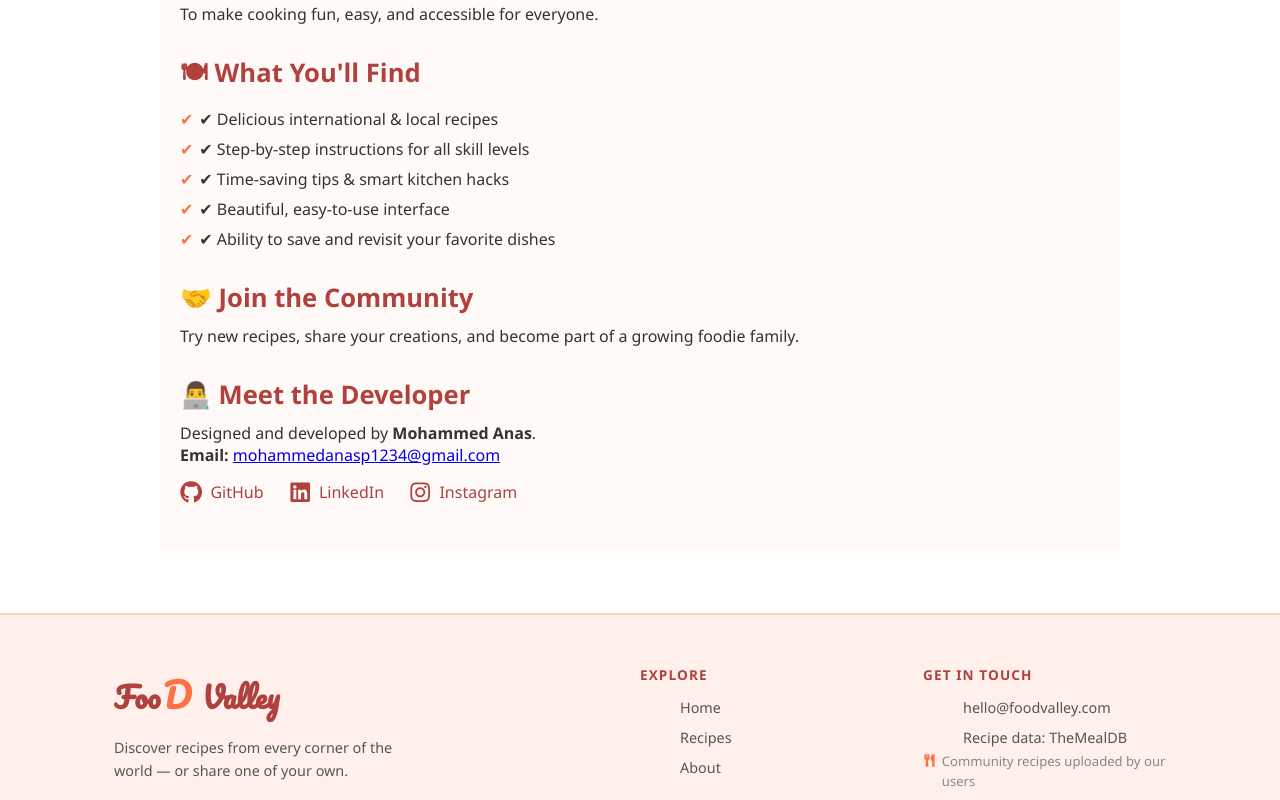
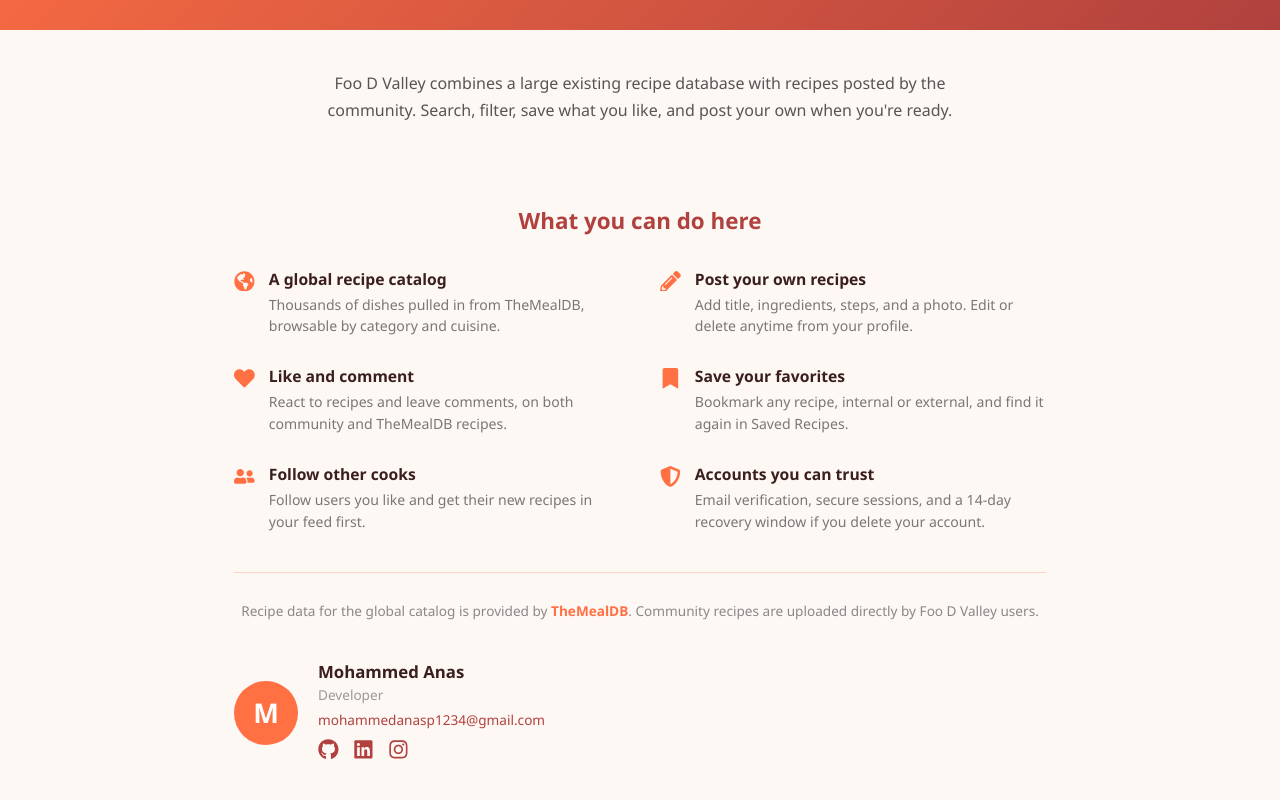
Before and after one commit to anasPalakkal/Foo-D-Valley, a React (Vite) app in the folder frontend/: page /about in a window 1280 px wide. Shown: the part 320-1120 px from the top of the page. Built offline with nearby package versions, Linux system fonts and the light colour scheme; no server answers.

Commit message:
update:new about page data and design

```diff
--- a/frontend/src/pages/About/About.jsx
+++ b/frontend/src/pages/About/About.jsx
@@ -1,58 +1,128 @@
 import React from 'react';
 import { Link } from 'react-router-dom';
-import { FaGithub, FaLinkedin, FaInstagram } from 'react-icons/fa';
+import {
+  FaGithub,
+  FaLinkedin,
+  FaInstagram,
+  FaGlobeAmericas,
+  FaPencilAlt,
+  FaHeart,
+  FaUserFriends,
+  FaShieldAlt,
+  FaBookmark,
+} from 'react-icons/fa';
 import styles from './About.module.css';
 import Footer from '../../components/Footer/Footer';
+
+const FEATURES = [
+  {
+    icon: FaGlobeAmericas,
+    title: 'A global recipe catalog',
+    text: "Thousands of dishes pulled in from TheMealDB, browsable by category and cuisine.",
+  },
+  {
+    icon: FaPencilAlt,
+    title: 'Post your own recipes',
+    text: 'Add title, ingredients, steps, and a photo. Edit or delete anytime from your profile.',
+  },
+  {
+    icon: FaHeart,
+    title: 'Like and comment',
+    text: 'React to recipes and leave comments, on both community and TheMealDB recipes.',
+  },
+  {
+    icon: FaBookmark,
+    title: 'Save your favorites',
+    text: 'Bookmark any recipe, internal or external, and find it again in Saved Recipes.',
+  },
+  {
+    icon: FaUserFriends,
+    title: 'Follow other cooks',
+    text: 'Follow users you like and get their new recipes in your feed first.',
+  },
+  {
+    icon: FaShieldAlt,
+    title: 'Accounts you can trust',
+    text: 'Email verification, secure sessions, and a 14-day recovery window if you delete your account.',
+  },
+];
 
 const About = () => {
   return (
     <>
-      <div className={styles['about-container']}>
-        <h1>About <span className={styles.highlight}>Foo <span className={styles['logo-d']}>D</span> Valley</span></h1>
+      <div className={styles.page}>
 
-        <p className={styles['intro-text']}>
-          Welcome to <strong>Foo D Valley</strong> — your digital kitchen companion!
-        </p>
-
-        <section className={styles['about-section']}>
-          <h2>🌟 Our Mission</h2>
-          <p>To make cooking fun, easy, and accessible for everyone.</p>
+        {/* Hero */}
+        <section className={styles.hero}>
+          <h1 className={styles.heroTitle}>
+            Foo<span className={styles.logoD}>D</span> Valley
+          </h1>
+          <p className={styles.heroSub}>
+            A place to find recipes from around the world, and to share your own.
+          </p>
         </section>
 
-        <section className={styles['about-section']}>
-          <h2>🍽 What You'll Find</h2>
-          <ul>
-            <li>✔ Delicious international & local recipes</li>
-            <li>✔ Step-by-step instructions for all skill levels</li>
-            <li>✔ Time-saving tips & smart kitchen hacks</li>
-            <li>✔ Beautiful, easy-to-use interface</li>
-            <li>✔ Ability to save and revisit your favorite dishes</li>
-          </ul>
+        {/* Intro */}
+        <section className={styles.intro}>
+          <p>
+            Foo D Valley combines a large existing recipe database with recipes posted
+            by the community. Search, filter, save what you like, and post your own
+            when you're ready.
+          </p>
         </section>
 
-        <section className={styles['about-section']}>
-          <h2>🤝 Join the Community</h2>
-          <p>Try new recipes, share your creations, and become part of a growing foodie family.</p>
+        {/* Features */}
+        <section className={styles.features}>
+          <h2 className={styles.sectionHeading}>What you can do here</h2>
+          <div className={styles.featureGrid}>
+            {FEATURES.map(({ icon: Icon, title, text }) => (
+              <div className={styles.featureItem} key={title}>
+                <Icon className={styles.featureIcon} />
+                <div>
+                  <h3 className={styles.featureTitle}>{title}</h3>
+                  <p className={styles.featureText}>{text}</p>
+                </div>
+              </div>
+            ))}
+          </div>
         </section>
 
-        <section className={styles['about-section']}>
-          <h2>👨‍💻 Meet the Developer</h2>
-          <p>Designed and developed by <strong>Mohammed Anas</strong>.</p>
-          <p><strong>Email:</strong> <a href="mailto:mohammedanasp1234@gmail.com">mohammedanasp1234@gmail.com</a></p>
-          <div className={styles['social-links']}>
-            <a href="https://github.com" target="_blank" rel="noopener noreferrer">
-              <FaGithub className={styles.icon} /> GitHub
+        {/* Data attribution */}
+        <section className={styles.dataNote}>
+          <p>
+            Recipe data for the global catalog is provided by{' '}
+            <a href="https://www.themealdb.com" target="_blank" rel="noopener noreferrer">
+              TheMealDB
             </a>
-            <a href="https://www.linkedin.com/in/anaspalakkal" target="_blank" rel="noopener noreferrer">
-              <FaLinkedin className={styles.icon} /> LinkedIn
+            . Community recipes are uploaded directly by Foo D Valley users.
+          </p>
+        </section>
+
+        {/* Developer */}
+        <section className={styles.developer}>
+          <div className={styles.devAvatar}>M</div>
+          <div className={styles.devInfo}>
+            <h3 className={styles.devName}>Mohammed Anas</h3>
+            <p className={styles.devRole}>Developer</p>
+            <a href="mailto:mohammedanasp1234@gmail.com" className={styles.devEmail}>
+              mohammedanasp1234@gmail.com
             </a>
-            <a href="https://instagram.com/anas.food.dev" target="_blank" rel="noopener noreferrer">
-              <FaInstagram className={styles.icon} /> Instagram
-            </a>
+            <div className={styles.socialLinks}>
+              <a href="https://github.com" target="_blank" rel="noopener noreferrer">
+                <FaGithub className={styles.icon} />
+              </a>
+              <a href="https://www.linkedin.com/in/anaspalakkal" target="_blank" rel="noopener noreferrer">
+                <FaLinkedin className={styles.icon} />
+              </a>
+              <a href="https://instagram.com/anas.food.dev" target="_blank" rel="noopener noreferrer">
+                <FaInstagram className={styles.icon} />
+              </a>
+            </div>
           </div>
         </section>
+
       </div>
-      <Footer/>
+      <Footer />
     </>
   );
 };
--- a/frontend/src/pages/About/About.module.css
+++ b/frontend/src/pages/About/About.module.css
@@ -1,84 +1,234 @@
-.about-container {
-  padding: 50px 20px;
-  background-color: #fffaf7;
+.page {
+  background-color: #fef8f5;
   font-family: 'Segoe UI', sans-serif;
   color: #333;
-  max-width: 960px;
+  min-height: 100vh;
+}
+
+/* ── Hero ── */
+.hero {
+  background: linear-gradient(135deg, #ff7043 0%, #b0413e 100%);
+  padding: 64px 24px;
+  text-align: center;
+  color: #fff;
+}
+
+.heroTitle {
+  font-family: 'Pacifico', cursive;
+  font-size: 2.6rem;
+  font-weight: 400;
+  margin: 0 0 12px;
+}
+
+.logoD {
+  color: #ffd6cc;
+}
+
+.heroSub {
+  font-size: 1rem;
+  color: rgba(255, 255, 255, 0.9);
+  max-width: 480px;
+  margin: 0 auto;
+  line-height: 1.6;
+}
+
+/* ── Shared content width ── */
+.intro,
+.features,
+.dataNote,
+.developer {
+  max-width: 860px;
+  margin: 0 auto;
+  padding: 40px 24px;
+}
+
+.intro p {
+  font-size: 1rem;
+  line-height: 1.7;
+  color: #555;
+  text-align: center;
+  max-width: 640px;
   margin: 0 auto;
 }
 
-.about-container h1 {
+/* ── Features ── */
+.sectionHeading {
+  font-size: 1.4rem;
+  font-weight: 700;
+  color: #b0413e;
   text-align: center;
-  color: #b0413e;
-  font-size: 2.5rem;
-  margin-bottom: 20px;
+  margin-bottom: 32px;
 }
 
-.highlight {
-  font-family: 'Pacifico', cursive;
+.featureGrid {
+  display: grid;
+  grid-template-columns: 1fr 1fr;
+  gap: 28px 40px;
 }
 
-.logo-d {
-  font-size: 2.2rem;
+.featureItem {
+  display: flex;
+  align-items: flex-start;
+  gap: 14px;
+}
+
+.featureIcon {
+  font-size: 1.3rem;
+  color: #ff7043;
+  flex-shrink: 0;
+  margin-top: 3px;
+}
+
+.featureTitle {
+  font-size: 0.98rem;
+  font-weight: 700;
+  color: #3a1f1e;
+  margin: 0 0 4px;
+}
+
+.featureText {
+  font-size: 0.88rem;
+  color: #777;
+  line-height: 1.55;
+  margin: 0;
+}
+
+/* ── Data attribution ── */
+.dataNote {
+  padding-top: 0;
+  padding-bottom: 0;
+}
+
+.dataNote p {
+  text-align: center;
+  font-size: 0.85rem;
+  color: #888;
+  border-top: 1px solid #ffd5c2;
+  padding-top: 28px;
+}
+
+.dataNote a {
+  color: #ff7043;
+  font-weight: 600;
+  text-decoration: none;
+}
+
+.dataNote a:hover {
+  text-decoration: underline;
+}
+
+/* ── Developer ── */
+.developer {
+  display: flex;
+  align-items: center;
+  gap: 20px;
+}
+
+.devAvatar {
+  width: 64px;
+  height: 64px;
+  border-radius: 50%;
+  background-color: #ff7043;
+  color: #fff;
+  font-size: 1.7rem;
+  font-weight: 700;
+  display: flex;
+  align-items: center;
+  justify-content: center;
+  flex-shrink: 0;
+}
+
+.devInfo {
+  display: flex;
+  flex-direction: column;
+  gap: 2px;
+}
+
+.devName {
+  font-size: 1.05rem;
+  font-weight: 700;
+  color: #3a1f1e;
+  margin: 0;
+}
+
+.devRole {
+  font-size: 0.85rem;
+  color: #999;
+  margin: 0 0 4px;
+}
+
+.devEmail {
+  font-size: 0.85rem;
+  color: #b0413e;
+  text-decoration: none;
+}
+
+.devEmail:hover {
+  text-decoration: underline;
+}
+
+.socialLinks {
+  display: flex;
+  gap: 14px;
+  margin-top: 8px;
+}
+
+.socialLinks a {
+  color: #b0413e;
+  transition: color 0.2s ease;
+}
+
+.socialLinks a:hover {
   color: #ff7043;
 }
 
-.about-section {
-  margin-top: 30px;
+.icon {
+  font-size: 1.3rem;
 }
 
-.about-section h2 {
-  font-size: 1.6rem;
-  color: #b0413e;
-  margin-bottom: 10px;
+/* ── Responsive ── */
+@media (max-width: 768px) {
+  .hero {
+    padding: 48px 20px;
   }
 
-.about-section ul {
-  list-style: none;
-  padding: 0;
+  .heroTitle {
+    font-size: 2.1rem;
   }
 
-.about-section li {
-  margin-bottom: 8px;
-  font-size: 1rem;
-  padding-left: 1.2em;
-  position: relative;
+  .featureGrid {
+    grid-template-columns: 1fr;
+    gap: 22px;
   }
 
-.about-section li::before {
-  content: "✔";
-  position: absolute;
-  left: 0;
-  color: #ff7043;
+  .intro,
+  .features,
+  .dataNote,
+  .developer {
+    padding: 32px 20px;
+  }
 }
 
-.social-links {
-  margin-top: 15px;
-  display: flex;
-  gap: 25px;
-  flex-wrap: wrap;
+@media (max-width: 480px) {
+  .heroTitle {
+    font-size: 1.8rem;
+  }
+
+  .heroSub {
+    font-size: 0.9rem;
+  }
+
+  .developer {
+    flex-direction: column;
+    text-align: center;
+    gap: 12px;
+  }
+
+  .devInfo {
     align-items: center;
   }
 
-.social-links a {
-  text-decoration: none;
-  color: #b0413e;
-  font-size: 1rem;
-  display: flex;
-  align-items: center;
-  transition: color 0.3s ease;
+  .socialLinks {
+    justify-content: center;
   }
-
-.social-links a .icon {
-  font-size: 1.4rem;
-  margin-right: 8px;
-  transition: transform 0.2s ease;
 }
-
-.social-links a:hover {
-  color: #ff7043;
-}
-
-.social-links a:hover .icon {
-  transform: scale(1.1);
-}
```
Lines whose indentation alone changed are shown as unchanged.
